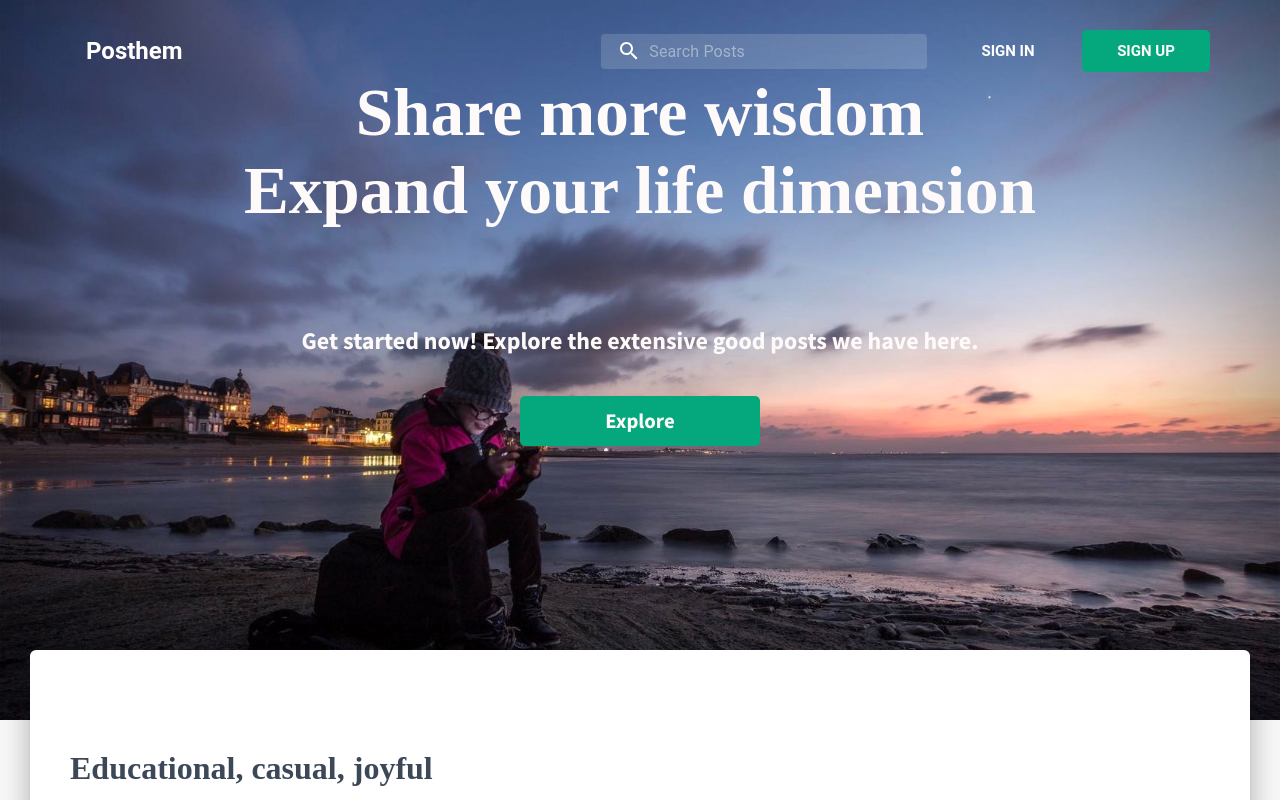
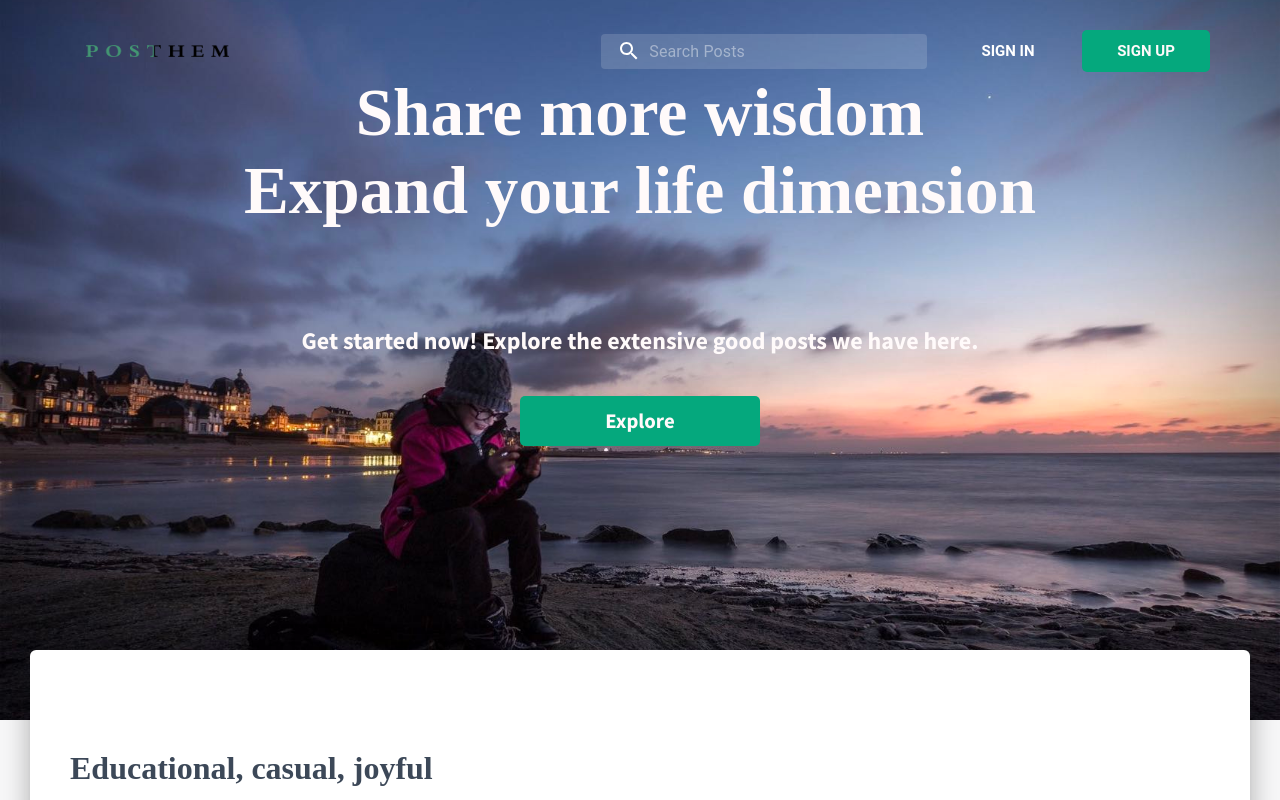
Before and after one commit to xuzhe0205/intellihoods-react, a React (Create React App) app: page / in a window 1280 px wide. Shown: the top 800 px of the page. Built offline with nearby package versions, Linux system fonts and the light colour scheme; the HTML template or start-up script is replaced by a standard one.

Commit message:
change website tab logo icon

```diff
--- a/src/component/Header/Header.js
+++ b/src/component/Header/Header.js
@@ -18,6 +18,8 @@ import styles from "../../asset/jss/material-kit-react/components/headerStyle.js
 import SearchIcon from "@material-ui/icons/Search";
 import InputBase from "@material-ui/core/InputBase";
 import appBarHeaderStyle from "../../asset/jss/material-kit-react/components/appBarHeaderStyle";
+import logoWords from "../../asset/image/pt-logo-black.png";
+import "./Header.scss";
 
 const useStyles = makeStyles(styles);
 const useAppBarHeaderStyles = makeStyles(appBarHeaderStyle);
@@ -65,7 +67,15 @@ export default function Header(props) {
     [classes.absolute]: absolute,
     [classes.fixed]: fixed,
   });
-  const brandComponent = <Button className={classes.title}>{brand}</Button>;
+  const brandComponent = (
+    <Button id="logoWords" className={classes.title}>
+      <img
+        style={{ maxHeight: `100%`, maxWidth: `100%` }}
+        src={logoWords}
+        alt="posthemHome"
+      />
+    </Button>
+  );
   return (
     <AppBar className={appBarClasses}>
       <Toolbar className={classes.container}>
--- /dev/null
+++ b/src/component/Header/Header.scss
@@ -0,0 +1,4 @@
+#logoWords {
+  height: 200%;
+  width: 220%;
+}
--- a/src/page/LandingPage/LandingPage.js
+++ b/src/page/LandingPage/LandingPage.js
@@ -20,7 +20,7 @@ export default function LandingPage(props) {
   return (
     <div>
       <Header
-        brand="Posthem"
+        brand=""
         rightLinks={<HeaderLinks />}
         fixed
         color="transparent"
```
Also changed, not shown: src/asset/image/pt-logo-black.png (added), src/asset/image/pt-logo-withwords.png (deleted), 2 other files (tests, documents, lock files or other folders).
